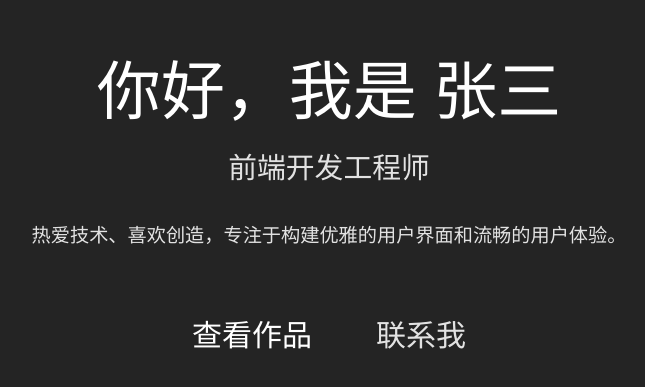
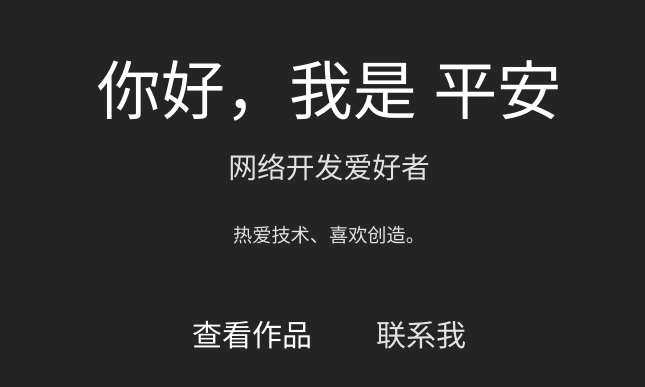
Before and after one commit to cflmy/cflmy.github.io, a Vue app: page / in a window 1280 px wide. Shown: the part 189-576 px from the top of the page, without its empty margins (311-956 px from the left). Built offline with nearby package versions, Linux system fonts and the light colour scheme.

Commit message:
进行个人信息的优化

```diff
--- a/index.html
+++ b/index.html
@@ -2,9 +2,9 @@
 <html lang="en">
   <head>
     <meta charset="UTF-8" />
-    <link rel="icon" type="image/svg+xml" href="/vite.svg" />
+    <link rel="icon" type="image/svg+xml" href="https://openlist.cflmy.cn/sd/iv5f06Iw/Web/logo/logo.ico" />
     <meta name="viewport" content="width=device-width, initial-scale=1.0" />
-    <title>Vite + Vue + TS</title>
+    <title>长风Love暮云-My Personal Page</title>
   </head>
   <body>
     <div id="app"></div>
--- a/src/data/personalInfo.ts
+++ b/src/data/personalInfo.ts
@@ -1,34 +1,27 @@
 // 定义个人信息数据
 export const personalInfo = {
-  name: '张三',
-  title: '前端开发工程师',
-  bio: '热爱技术、喜欢创造，专注于构建优雅的用户界面和流畅的用户体验。',
-  skills: ['Vue.js', 'React', 'TypeScript', 'JavaScript', 'HTML/CSS', 'Node.js', 'Vite', 'Webpack'],
+  name: '平安',
+  title: '网络开发爱好者',
+  bio: '热爱技术、喜欢创造。',
+  skills: ['C/C++', 'Python', 'TypeScript', 'JavaScript', 'HTML/CSS', 'Vue', 'Vite', 'PHP'],
   projects: [
     {
-      title: '电商平台',
-      description: '使用Vue 3和TypeScript开发的现代化电商平台，包含完整的购物流程。',
-      image: 'https://placehold.co/400x300/e0e0e0/333333?text=电商平台',
-      technologies: ['Vue 3', 'TypeScript', 'Pinia', 'Vite']
+      title: 'CFLMY-创明笔记',
+      description: '使用C++的Crow框架结合Postgresql开发的后端API，Vite+Vue开发前端生成的卡片式笔记项目',
+      image: 'https://openlist.cflmy.cn/sd/iv5f06Iw/Web/pages/CFLMY.webp',
+      technologies: ['C++', 'TypeScript', 'Vue', 'Vite', 'Postgresql']
     },
     {
-      title: '任务管理系统',
-      description: '高效的团队协作工具，支持拖拽排序、实时更新和权限管理。',
-      image: 'https://placehold.co/400x300/e0e0e0/333333?text=任务管理',
-      technologies: ['React', 'Redux', 'Firebase', 'Styled Components']
-    },
-    {
-      title: '个人博客',
-      description: '基于Markdown的个人博客系统，支持代码高亮和响应式设计。',
-      image: 'https://placehold.co/400x300/e0e0e0/333333?text=个人博客',
-      technologies: ['Node.js', 'Express', 'MongoDB', 'EJS']
+      title: 'CFLMY-个人博客',
+      description: '基于Mkdocs的个人博客系统',
+      image: 'https://openlist.cflmy.cn/sd/iv5f06Iw/Web/pages/desktop1.webp',
+      technologies: ['Python', 'Markdown', 'Html', 'CSS']
     }
   ],
   contact: {
-    email: 'example@email.com',
-    phone: '138-8888-8888',
-    github: 'https://github.com',
-    linkedin: 'https://linkedin.com'
+    email: 'pingan@cflmy.cn',
+    phone: '150-3685-9798',
+    github: 'https://github.com/cflmy'
   }
 }
 
```
